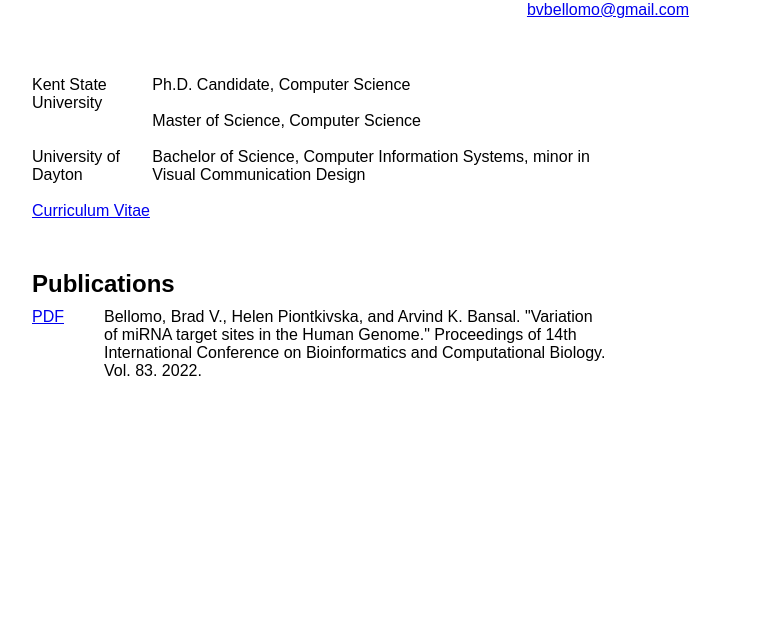
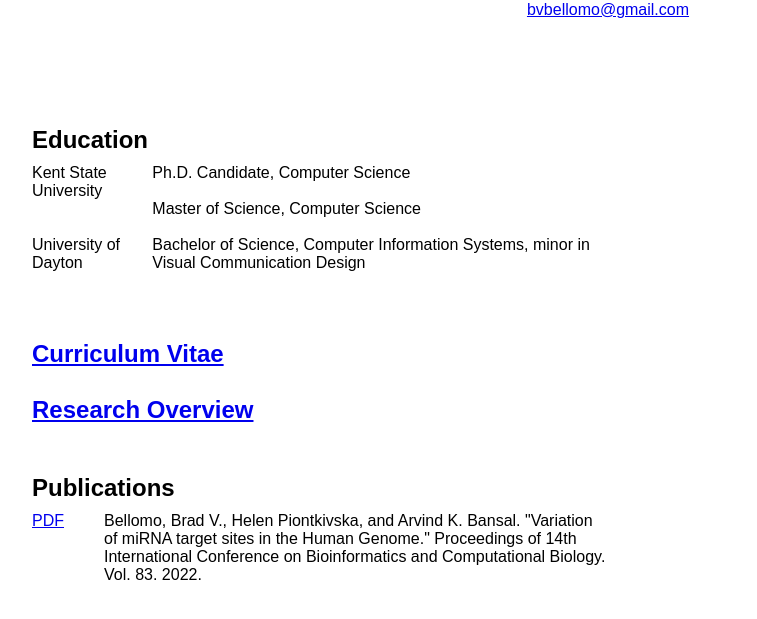
Before and after one commit to bvbellomo/bvbellomo.github.io, a plain HTML site: page index.html in a window 1280 px wide. Shown: the part 79-698 px from the top of the page, without its empty margins (32-789 px from the left). Drawn offline with Linux system fonts and the light colour scheme.

Commit message:
link research

```diff
--- a/index.html
+++ b/index.html
@@ -10,6 +10,7 @@
 	<div class=email>
 	<a href="mailto:bvbellomo@gmail.com" class="email">bvbellomo@gmail.com</a>
 	</div>
+	<h2>Education</h2>
 	<div class="table">
 		<div class="tablerow">
 			<div class="tablecell">Kent State University</div>
@@ -30,7 +31,9 @@
 			<div class="tablecell">&nbsp;</div>
 		</div>
 	</div>
-	<a href="cv.pdf">Curriculum Vitae</a>
+	<h2>
+	<a href="cv.pdf">Curriculum Vitae</a><br><br>
+	<a href="research.html">Research Overview</a></h2>
 	<h2>Publications</h2>
 		<div class="table">
 		<div class="tablerow">
```
